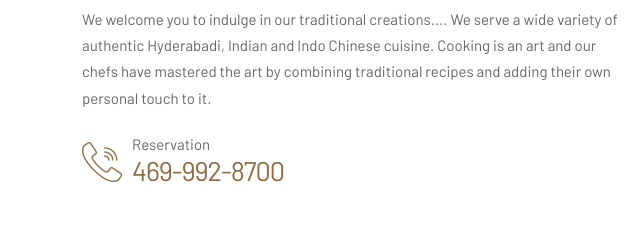
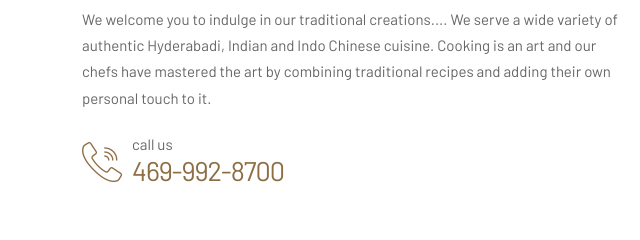
Before and after one commit to aparnagharde/bawarchi-dark, a plain HTML site: page index.html in a window 1280 px wide. Shown: the part 1260-1500 px from the top of the page, 0-640 px from the left. Drawn offline with nearby package versions, Linux system fonts and the light colour scheme.

Commit message:
Update index.html

```diff
--- a/index.html
+++ b/index.html
@@ -144,7 +144,7 @@
                     <div class="reservations">
                         <div class="icon"><span class="flaticon-call"></span></div>
                         <div class="text">
-                            <p>Reservation</p> <a href="tel:469-992-8700">469-992-8700</a>
+                            <p>call us</p> <a href="tel:469-992-8700">469-992-8700</a>
                         </div>
                     </div>
                 </div>
```
